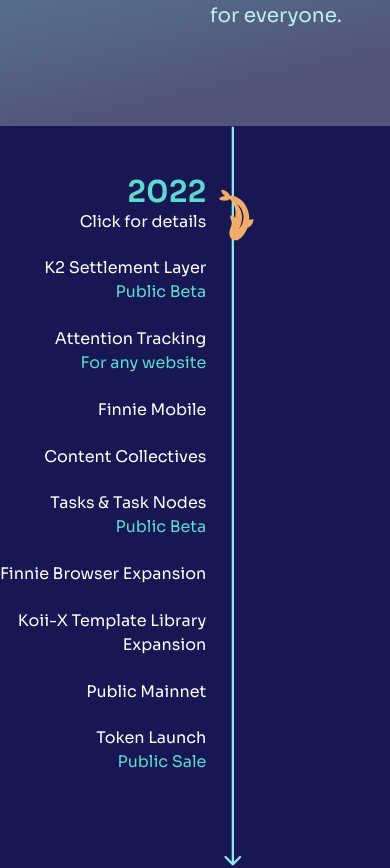
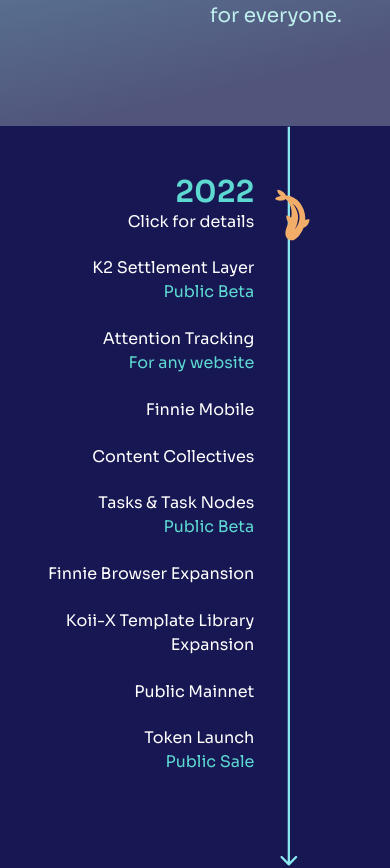
Before and after one commit to koii-network/homepage, a Next.js app: page / in a window 390 px wide. Shown: the part 2923-3791 px from the top of the page. Built offline with nearby package versions, Linux system fonts and the light colour scheme.

Commit message:
move timeline right (#66)

```diff
--- a/components/timeline.tsx
+++ b/components/timeline.tsx
@@ -34,7 +34,7 @@ export const Timeline = () => {
   return (
     <div className={`${styles.Timeline} pb-20 relative h-[820px]`}>
       {isBreakpoint ? (
-        <div className="flex justify-center items-start pl-[5rem] h-full">
+        <div className="flex justify-center items-start pl-[12rem] h-full">
           <svg
             className="h-full w-fit"
             width="43"
@@ -80,7 +80,7 @@ export const Timeline = () => {
         </div>
       )}
 
-      <div className="absolute flex flex-col justify-between  md:items-end text-white py-12 z-20 top-0 md:w-full h-[85%]">
+      <div className="absolute flex flex-col justify-between left-[3rem] md:left-0  md:items-end text-white py-12 z-20 top-0 md:w-full h-[85%]">
         <div className="relative text-right md:w-fit md:right-[77%]">
           <span className="text-3xl font-semibold text-mint">2022</span>
           <br />
```
